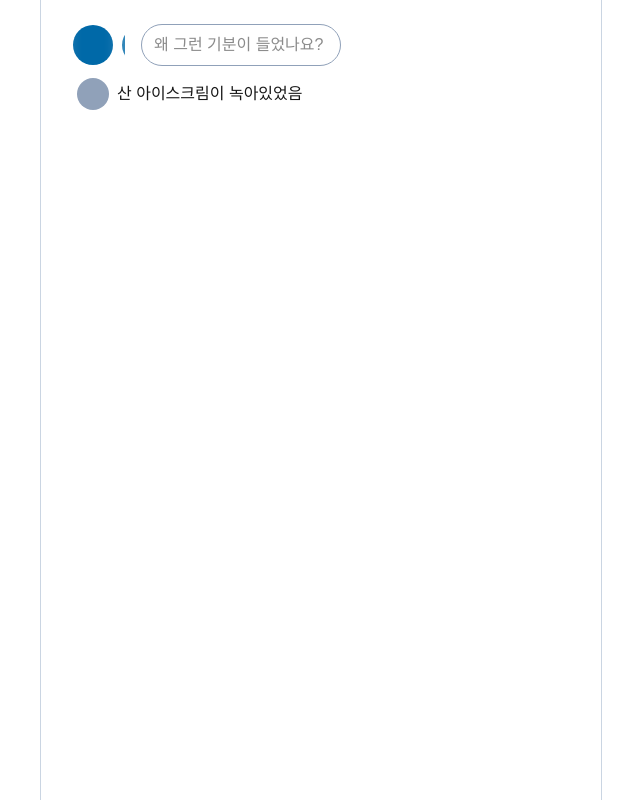
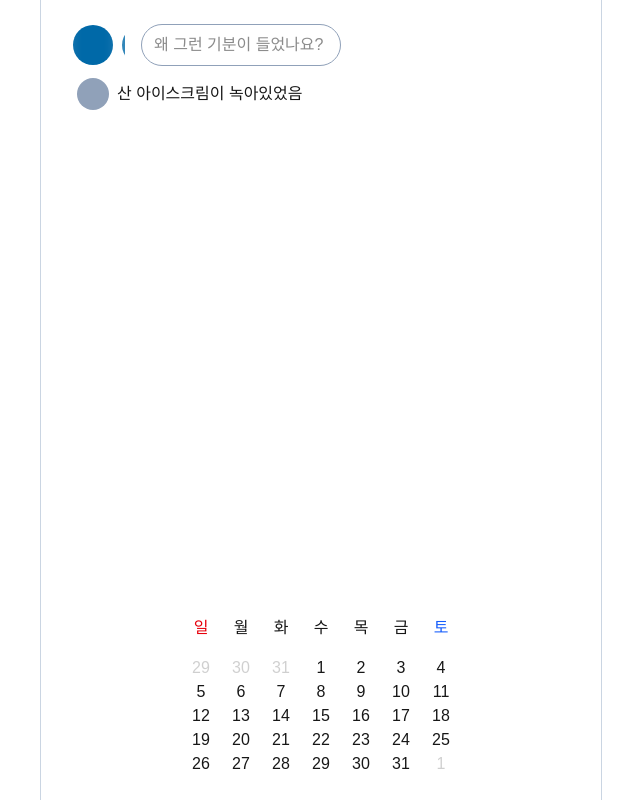
Before and after one commit to MaetDol/mood-of-today, a Next.js app: page /main in a window 1280 px wide. Shown: the whole page, without its empty margins (319-959 px from the left). Built offline with nearby package versions, Linux system fonts and the light colour scheme.

Commit message:
feat, 달력.. 비슷한걸 그리게 수정

```diff
--- a/src/app/main/page.tsx
+++ b/src/app/main/page.tsx
@@ -2,7 +2,8 @@
 
 import { SlideCircles } from "@/app/main/_components/SlideCircles";
 import { useDragHandler } from "@/shared/hooks/useDragHandler";
-import { useState } from "react";
+import { getDates } from "@/shared/utils/getDates";
+import { useEffect, useState } from "react";
 
 const Emotions = [
   {
@@ -38,8 +39,33 @@ const Emotions = [
 ];
 
 export default function Page() {
+  const [calendar, setCalendar] = useState({
+    year: new Date().getFullYear(),
+    month: new Date().getMonth() + 1,
+  });
+
+  const prevMonth = () => {
+    const { year, month } = calendar;
+    if (month === 1) {
+      setCalendar({ year: year - 1, month: 12 });
+      return;
+    }
+
+    setCalendar({ year, month: month - 1 });
+  };
+
+  const nextMonth = () => {
+    const { year, month } = calendar;
+    if (month === 12) {
+      setCalendar({ year: year + 1, month: 1 });
+      return;
+    }
+
+    setCalendar({ year, month: month + 1 });
+  };
+
   return (
-    <main className="bg-white px-5 py-6 flex flex-col">
+    <main className="bg-white px-5 py-6 flex flex-col flex-1">
       <div className="flex-1 shrink-0 flex flex-col gap-3">
         <div className="flex items-center gap-4 shrink-0">
           <SlideCircles circles={Emotions} />
@@ -60,7 +86,27 @@ export default function Page() {
         </ol>
       </div>
 
-      <div></div>
+      <div
+        className="mt-auto grid grid-cols-[repeat(7,16px)]
+      justify-center justify-items-center gap-x-6"
+      >
+        <div className="text-red-600 mb-4">일</div>
+        <div>월</div>
+        <div>화</div>
+        <div>수</div>
+        <div>목</div>
+        <div>금</div>
+        <div className="text-blue-600">토</div>
+
+        {getDates(calendar.year, calendar.month).map(({ month, date }) => (
+          <div
+            key={month.toString() + date}
+            className={month !== calendar.month ? "opacity-20" : ""}
+          >
+            {date}
+          </div>
+        ))}
+      </div>
     </main>
   );
 }
```
